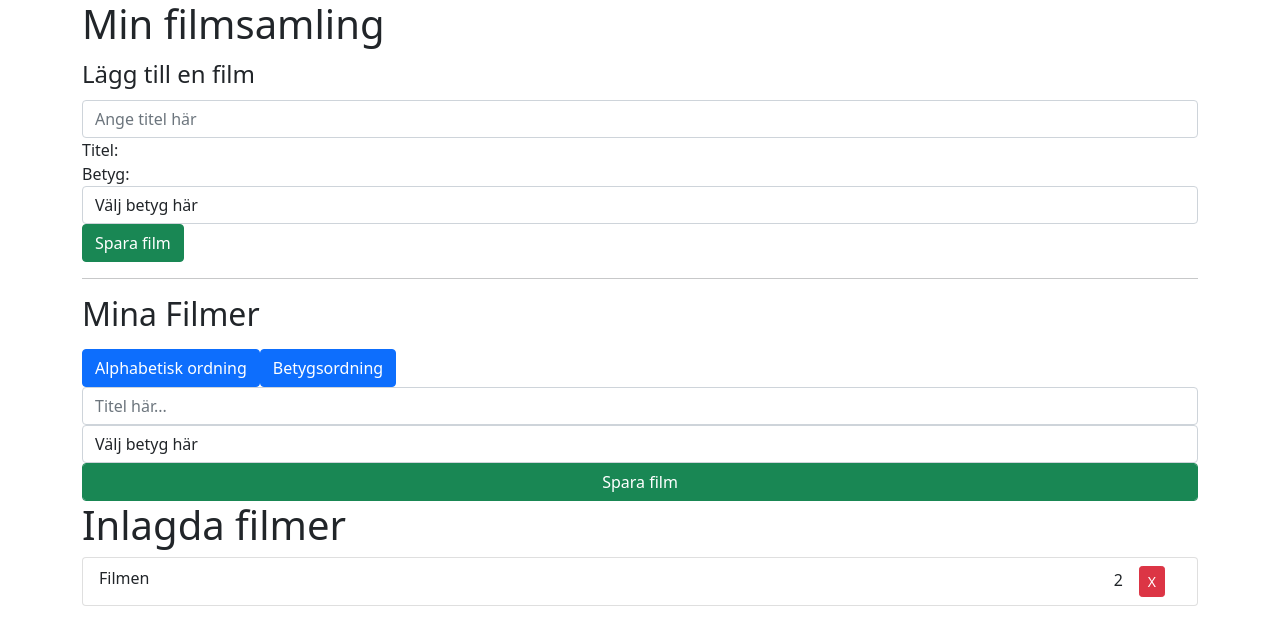
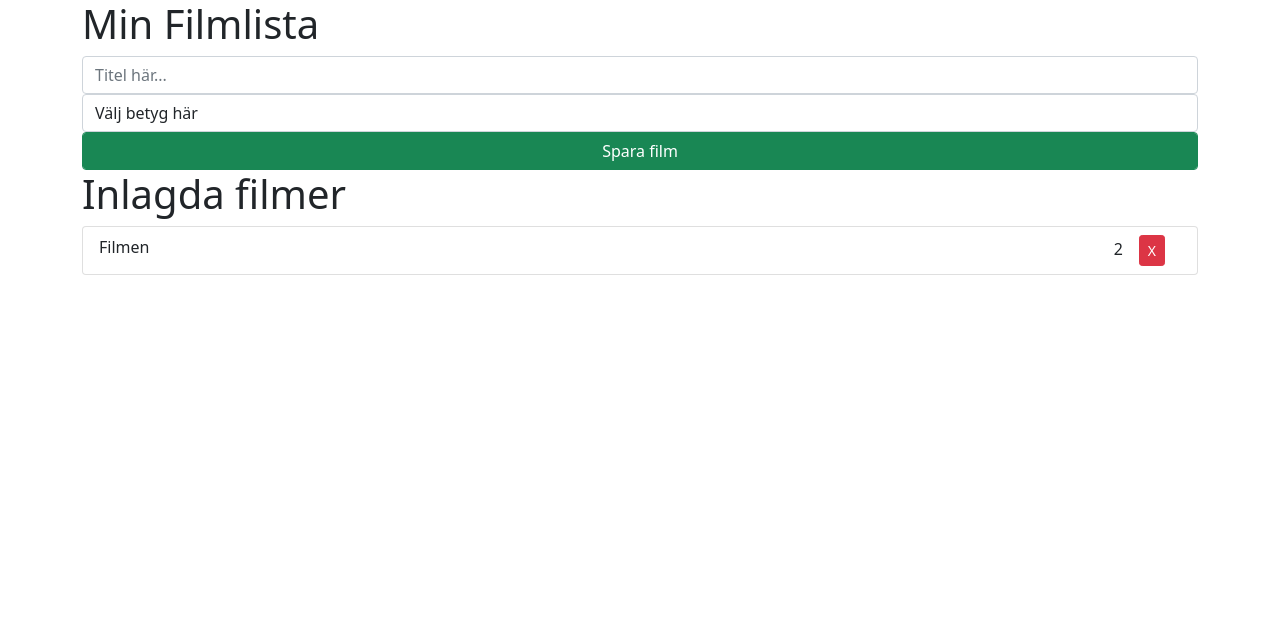
Before and after one commit to TobiasSvenssonDev/assignment-7-framework, a React (Create React App) app in the folder movie-list/: page / in a window 1280 px wide. Shown: the top 642 px of the page. Built offline with nearby package versions, Linux system fonts and the light colour scheme.

Commit message:
Revert "Update App.js"
This reverts commit 0522fa492ea28234c2f02a58d5ffb40383edfe56.

```diff
--- a/movie-list/src/App.js
+++ b/movie-list/src/App.js
@@ -1,89 +1,16 @@
-import React, { useState, useRef, useEffect } from 'react';
-import MovieList from './MovieList'
-import uuidv4 from 'uuid/v4'
+import React from 'react';
+import AddMovieForm from './AddMovieForm';
+import MovieList from './MovieList';
 
-const LOCAL_STORAGE_KEY = 'movieApp.movie'
 
 function App() {
-  const [movies, setMovies] = useState([])
-  const movieTitleRef = useRef()
+  return (
+    <div>
+      <h1>Min Filmlista</h1>
+      <AddMovieForm />
+      <MovieList />
+    </div>
+  );
+}
 
-  useEffect(() => {
-    const storedMovies = JSON.parse(localStorage.getItem(LOCAL_STORAGE_KEY))
-    if (storedMovies) setMovies(storedMovies)
-  }, [])
-
-  useEffect(() => {
-    localStorage.setItem(LOCAL_STORAGE_KEY, JSON.stringify(movies))
-  }, [movies])
-
-  function toggleMovie(id) {
-    const newMovies = [...movies]
-    const movie = newMovies.find(todo => todo.id === id)
-    movie.complete = !movie.complete
-    setMovies(newMovies)
-
-  }
-
-  function handleAddMovie(e) {
-    const name = movieTitleRef.current.value
-    const id = movies.length > 0 ? movies[movies.length -1].id + 1 : 1;
-    if (name === '') return
-    setMovies(prevMovies => {
-      return [...prevMovies, { id: id, name: name, complete: false}]
-    })
-    movieTitleRef.current.value = null
-  }
-
-  function handleClearMovies() {
-    const newMovies = movies.filter(movie => !movie.complete)
-    setMovies(newMovies)
-  }
-
-  return (
-    //<> Ger oss ett element varav vi kan placera massvis med html-element.
-    //eftersom vi inte kan returnera massa separata element från en funkt
-    <>
-
-      <h1>Min filmsamling</h1>
-      <form action="#" id="new-movie-form">
-        <fieldset>
-          <legend>Lägg till en film</legend>
-          <div id="form-group">
-          <input type="text" ref={movieTitleRef} id="title" class="form-control" placeholder="Ange titel här"></input>
-            <label for="title">Titel:</label>
-          </div>
-
-          <div class="form-group">
-            <label for="gradeInput">Betyg:</label>
-            <select id="grade" class="form-control">
-              <option value="" selected>Välj betyg här</option>
-              <option value="1">1</option>
-              <option value="2">2</option>
-              <option value="3">3</option>
-              <option value="4">4</option>
-              <option value="5">5</option>
-            </select>
-          </div>
-
-          <button onClick={handleAddMovie} id="save-movies" class="btn btn-success">Spara film</button>
-        </fieldset>
-      </form>
-      <hr />
-
-      <h2>Mina Filmer</h2>
-      <ul id="movie-list">
-
-      </ul>
-
-      <button id="order-alphabetic" class="btn btn-primary" style={{}}>
-        Alphabetisk ordning
-      </button>
-      <button id="order-grade" class="btn btn-primary">
-        Betygsordning
-      </button>
-      <MovieList movies={movies} toggleMovie={toggleMovie} />
-    </>
-  )
-}
 export default App;
```
